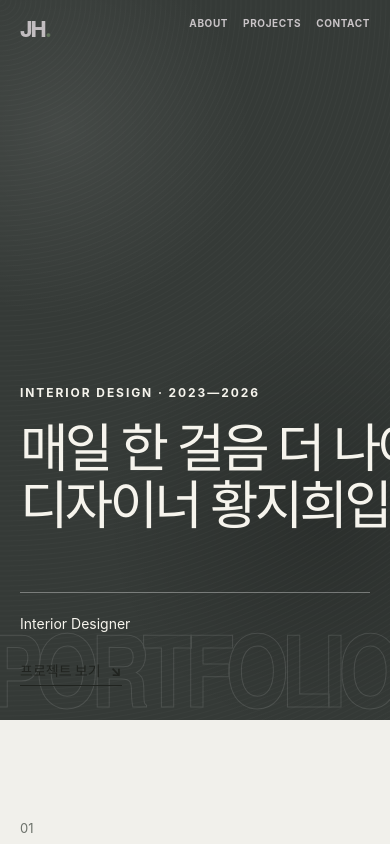
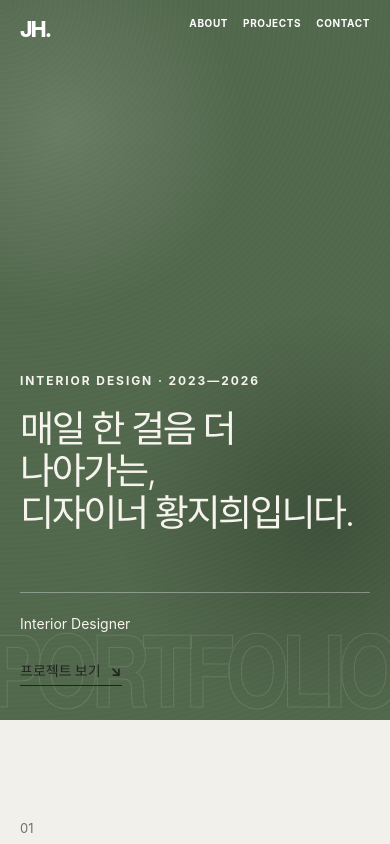
Before and after one commit to naraspc/jihee-portfolio, a React (Vite) app: page / in a window 390 px wide. Shown: the top 844 px of the page. Built offline with nearby package versions, Linux system fonts and the light colour scheme.

Commit message:
style: restore hero color and update navigation

```diff
--- a/src/App.css
+++ b/src/App.css
@@ -10,8 +10,7 @@
   align-items: center;
   justify-content: space-between;
   padding: 24px var(--page-padding);
-  mix-blend-mode: difference;
-  color: #fff;
+  color: #ffffff;
   pointer-events: none;
 }
 
@@ -27,9 +26,8 @@
 }
 
 .wordmark span {
-  color: #9eb69a;
+  color: inherit;
 }
-
 .main-nav {
   display: flex;
   gap: clamp(18px, 3vw, 42px);
@@ -119,18 +117,18 @@
   align-items: flex-end;
   padding: 130px var(--page-padding) 60px;
   color: #f6f4ed;
-  background:
+    background:
     radial-gradient(
       circle at 16% 18%,
-      rgba(255, 255, 255, 0.08),
-      transparent 28%
+      rgba(255, 255, 255, 0.13),
+      transparent 27%
     ),
     radial-gradient(
       circle at 83% 72%,
-      rgba(0, 0, 0, 0.2),
-      transparent 36%
+      rgba(19, 31, 18, 0.32),
+      transparent 34%
     ),
-    #353a37;
+    var(--green);
 }
 
 .hero::before {
@@ -156,18 +154,28 @@
     padding-left: 20px;
   }
 
-  .hero__title {
+  .hero__content {
+    width: 100%;
+    min-width: 0;
+  }
+
+  .hero .hero__title {
     width: 100%;
     max-width: 100%;
-    font-size: clamp(38px, 10.5vw, 54px);
-    line-height: 1.15;
+    font-size: clamp(34px, 9.5vw, 44px);
+    line-height: 1.13;
     letter-spacing: -0.065em;
   }
 
   .hero__title-line {
-    width: auto;
+    width: 100%;
     max-width: 100%;
     white-space: normal;
+    word-break: keep-all;
+  }
+
+  .hero__mobile-break {
+    display: block;
   }
 }
 
@@ -184,6 +192,7 @@
 
 .hero__title-line {
   display: block;
+  width: 100%;
   max-width: 100%;
 }
 
@@ -191,15 +200,8 @@
   font-weight: 750;
 }
 
-.hero__title-line {
-  display: block;
-  width: max-content;
-  max-width: 100%;
-  white-space: nowrap;
-}
-
-.hero__title strong {
-  font-weight: 750;
+.hero__mobile-break {
+  display: none;
 }
 
 .hero__bottom {
@@ -729,9 +731,6 @@
 /* Responsive */
 
 @media (max-width: 1180px) {
-  .hero h1 {
-    max-width: 1040px;
-  }
 
   .about__lead {
     grid-template-columns: minmax(220px, 0.48fr) 1.52fr;
@@ -849,9 +848,7 @@
     padding-bottom: 34px;
   }
 
-  .hero h1 {
-    font-size: clamp(46px, 13vw, 72px);
-  }
+
 
   .hero__bottom {
     align-items: flex-start;
@@ -1000,9 +997,7 @@
     padding-top: 105px;
   }
 
-  .hero h1 {
-    font-size: clamp(42px, 13.5vw, 58px);
-  }
+
 
   .section-heading {
     grid-template-columns: 1fr;
```
